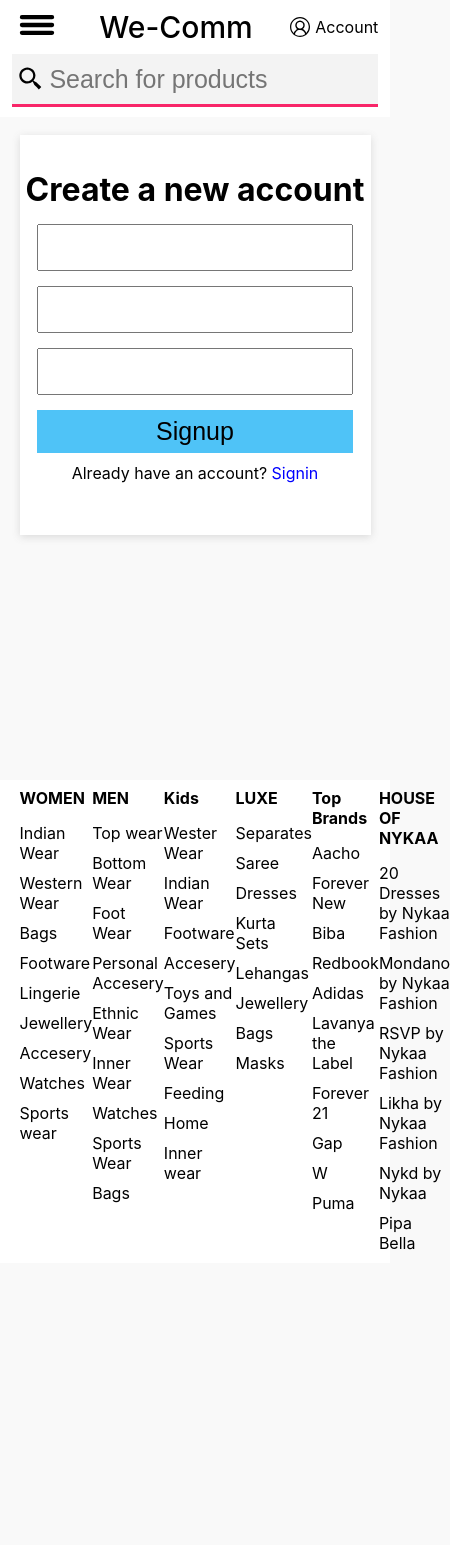
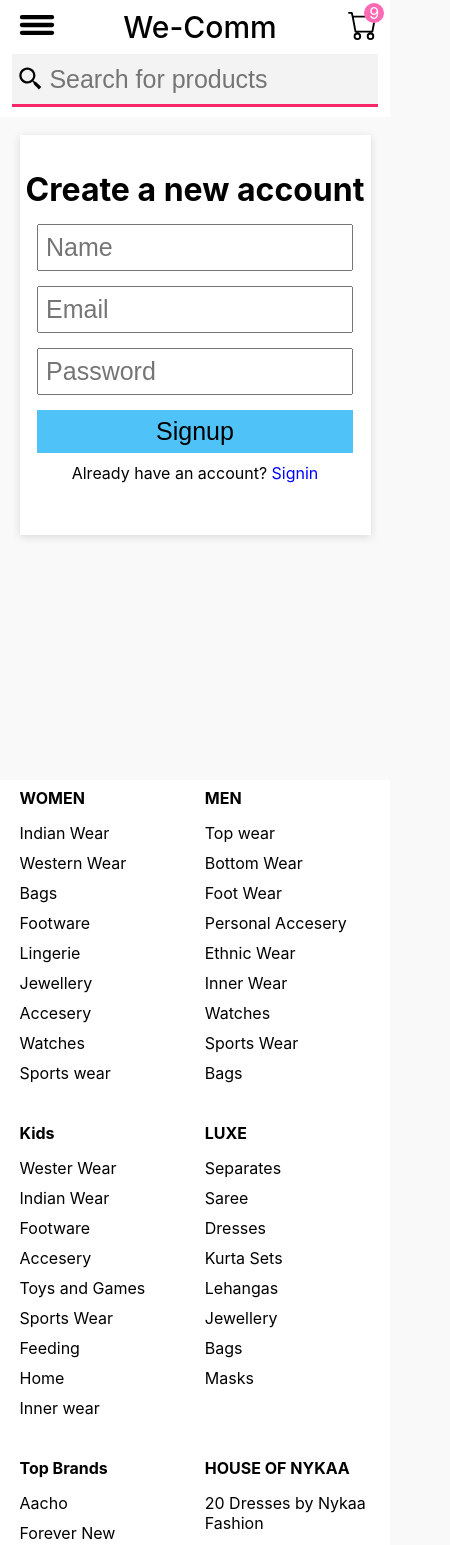
Before and after one commit to Sourav12061999/We-Commerce, a Next.js app: page /auth in a window 390 px wide. Shown: the top 1545 px of the page, 450 px wide, since content can reach past the window. Before the commit the page ends 1263 px from the top, so only its background shows below. Built offline with nearby package versions, Linux system fonts and the light colour scheme.

Commit message:
Signin Signup Build

```diff
--- a/client/components/Footer/footer.module.css
+++ b/client/components/Footer/footer.module.css
@@ -6,6 +6,7 @@
     padding-top: 2%;
     margin-top: 50px;
     padding-left: 5%;
+    row-gap: 30px;
 }
 .main h4{
     margin-bottom: 15px;
@@ -17,3 +18,15 @@
     cursor: pointer;
     text-decoration: underline;
 }
+
+@media only screen and (max-width:900px){
+    .main{
+        grid-template-columns: repeat(3,1fr);
+    }
+}
+
+@media only screen and (max-width:500px){
+    .main{
+        grid-template-columns: repeat(2,1fr);
+    }
+}
--- a/client/features/Navbar/components/Cart/cart.module.css
+++ b/client/features/Navbar/components/Cart/cart.module.css
@@ -1,5 +1,9 @@
 .cart{
     position: relative;
+    margin-left: 10px;
+}
+.cart:hover{
+    cursor: pointer;
 }
 .cartCount{
     position: absolute;
--- a/client/features/Navbar/components/MainNav/mainNav.module.css
+++ b/client/features/Navbar/components/MainNav/mainNav.module.css
@@ -30,6 +30,7 @@
     position: absolute;
     right: 10%;
     display: flex;
+    align-items: center;
 }
 .account{
     display: flex;
--- a/client/features/Navbar/components/MainNav/mainNav.tsx
+++ b/client/features/Navbar/components/MainNav/mainNav.tsx
@@ -4,6 +4,7 @@ import SearchBar from "../Searchbar/searchBar";
 import { VscAccount } from "react-icons/vsc";
 import Cart from "../Cart/cart";
 import Link from "next/link";
+import Auth from "../auth/auth";
 function MainNav() {
   const isSignedin = false;
   return (
@@ -28,18 +29,7 @@ function MainNav() {
       </div>
       <div className={styles.alignLeft}>
         <SearchBar />
-        {!isSignedin ? (
-          <Link href={"/auth"}>
-            <div className={styles.account}>
-              <VscAccount size={"20px"} />
-              <p>Account</p>
-            </div>
-          </Link>
-        ) : (
-          <div className={styles.signedin}>
-            <Cart />
-          </div>
-        )}
+        <Auth/>
       </div>
     </div>
   );
--- a/client/features/Navbar/components/MobNav/mobNav.module.css
+++ b/client/features/Navbar/components/MobNav/mobNav.module.css
@@ -8,9 +8,3 @@
     font-weight: 500;
     cursor: pointer;
 }
-.account{
-    display: flex;
-}
-.account>p{
-    margin-left: 5px;
-}
--- a/client/features/Navbar/components/MobNav/mobNav.tsx
+++ b/client/features/Navbar/components/MobNav/mobNav.tsx
@@ -1,10 +1,7 @@
 import React from "react";
 import styles from "./mobNav.module.css";
 import { IoReorderThree } from "react-icons/io5";
-import { VscAccount } from "react-icons/vsc";
-import { BsCart } from "react-icons/bs";
-import Cart from "../Cart/cart";
-import Link from "next/link";
+import Auth from "../auth/auth";
 function MobNav() {
   const isSignedin = false;
   return (
@@ -14,18 +11,7 @@ function MobNav() {
       </div>
       <div className={styles.logo}>We-Comm</div>
       <div className={styles.left}>
-        {!isSignedin ? (
-          <Link href={"/auth"}>
-            <div className={styles.account}>
-              <VscAccount size={"20px"} />
-              <p>Account</p>
-            </div>
-          </Link>
-        ) : (
-          <>
-            <Cart />
-          </>
-        )}
+        <Auth/>
       </div>
     </div>
   );
--- /dev/null
+++ b/client/features/Navbar/components/auth/auth.module.css
@@ -0,0 +1,6 @@
+.account{
+    display: flex;
+}
+.account>p{
+    margin-left: 5px;
+}
--- /dev/null
+++ b/client/features/Navbar/components/auth/auth.tsx
@@ -0,0 +1,26 @@
+import React from 'react'
+import Cart from "../Cart/cart";
+import Link from "next/link";
+import { VscAccount } from "react-icons/vsc";
+import styles from "./auth.module.css";
+function Auth() {
+    const isSignedin=true;
+  return (
+    <>
+    {!isSignedin ? (
+          <Link href={"/auth"}>
+            <div className={styles.account}>
+              <VscAccount size={"20px"} />
+              <p>Account</p>
+            </div>
+          </Link>
+        ) : (
+          <>
+            <Cart />
+          </>
+        )}
+    </>
+  )
+}
+
+export default Auth
--- a/client/features/auth/signin/index.tsx
+++ b/client/features/auth/signin/index.tsx
@@ -1,20 +1,46 @@
-import React from 'react'
+import React, { ChangeEvent,useEffect } from "react";
+import SubmitHandler from "../utils/onSubmit";
+import { useSelector,useDispatch } from "react-redux";
+import {RootState} from "../../../redux/app";
+import {useRouter} from "next/router";
+interface Props {
+  setIsSignupPage: (val: boolean) => void;
+}
+function Signin({ setIsSignupPage }: Props) {
+  const authState = useSelector((state: RootState) => {
+    return state.auth;
+  });
+  const router = useRouter();
+  const dispatch = useDispatch();
 
-interface Props{
-  setIsSignupPage:(val:boolean) => void;
-}
-function Signin({setIsSignupPage}:Props) {
+  useEffect(() => {
+    if(authState.isSignin){
+        router.replace("/");
+    }
+  }, [authState])
+
   return (
-    <form>
-        <h1>Signin to your account</h1>
-        <input type="email" id="signinEmail" />
-        <input type="password" id="signinPassword" />
-        <input type="submit" value="Signin" />
-        <p>Don't have an account? <span onClick={() =>{
-           setIsSignupPage(true);
-        }}>Signup</span></p>
+    <form
+      onSubmit={(e: ChangeEvent<HTMLFormElement>) => {
+        SubmitHandler(e, "/api/auth/signin",dispatch);
+      }}
+    >
+      <h1>Signin to your account</h1>
+      <input required placeholder="Email" type="email" id="email" />
+      <input required placeholder="Password" type="password" id="password" />
+      <input type="submit" value="Signin" />
+      <p>
+        Don't have an account?{" "}
+        <span
+          onClick={() => {
+            setIsSignupPage(true);
+          }}
+        >
+          Signup
+        </span>
+      </p>
     </form>
-  )
+  );
 }
 
-export default Signin
+export default Signin;
--- a/client/features/auth/signup/index.tsx
+++ b/client/features/auth/signup/index.tsx
@@ -1,15 +1,32 @@
-import React from "react";
-
+import React, { ChangeEvent,useEffect } from "react";
+import SubmitHandler from "../utils/onSubmit";
+import { useSelector,useDispatch } from "react-redux";
+import {RootState} from "../../../redux/app";
+import {useRouter} from "next/router";
 interface Props{
   setIsSignupPage:(val:boolean) => void;
 }
 function Signup({setIsSignupPage}:Props) {
+
+  const authState = useSelector((state: RootState) => {
+    return state.auth;
+  });
+  const router = useRouter();
+  const dispatch = useDispatch();
+
+  useEffect(() => {
+    if(authState.isSignin){
+        router.replace("/");
+    }
+  }, [authState])
   return (
-    <form>
+    <form onSubmit={(e: ChangeEvent<HTMLFormElement>) => {
+      SubmitHandler(e, "/api/auth/signup",dispatch);
+    }}>
       <h1>Create a new account</h1>
-      <input type="text" id="signupName" />
-      <input type="email" id="signupEmail" />
-      <input type="password" id="signupPassword" />
+      <input required placeholder="Name" type="text" id="signupName" />
+      <input required placeholder="Email" type="email" id="email" />
+      <input required placeholder="Password" type="password" id="password" />
       <input type="submit" value="Signup" />
       <p>Already have an account? <span onClick={() => setIsSignupPage(false)}>Signin</span></p>
     </form>
--- /dev/null
+++ b/client/features/auth/utils/onSubmit.ts
@@ -0,0 +1,50 @@
+import { ChangeEvent } from "react";
+import { authActions } from "../../../redux/auth/authSlice";
+const onSubmit = async (e: ChangeEvent<HTMLFormElement>, url: string,dispatch:Function) => {
+    const {authSuccess} = authActions;
+    e.preventDefault();
+    let form = e.target;
+    let data:formData = {
+      email:form.email.value,
+      password:form.password.value,
+    }
+    if(form.signupName != undefined){
+        data.name = form.signupName.value;
+    }
+
+    if(data.email === "" || data.password === "" || data.name === ""){
+       return;
+    }
+
+    try {
+        let res = await fetch(url,{
+            method:"POST",
+            headers: {
+                'Accept': 'application/json',
+                'Content-Type': 'application/json'
+              },
+              body:JSON.stringify(data)
+        });
+        let authData =  await res.json();
+        if(!authData.isError && !authData.isSuccess){
+            alert(authData.msg);
+            return;
+        }
+        dispatch(authSuccess({userData:authData.userData,isSignin:true}));
+
+        localStorage.setItem("userID",JSON.stringify(authData.userData._id))
+
+    } catch (error) {
+        console.log(error);
+
+    }
+
+};
+
+export default onSubmit;
+
+interface formData {
+    email:string;
+    password:string;
+    name?:string;
+}
```
